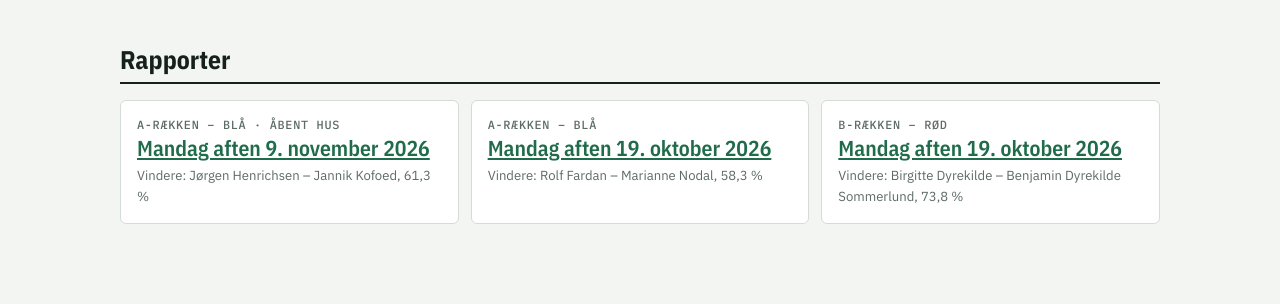
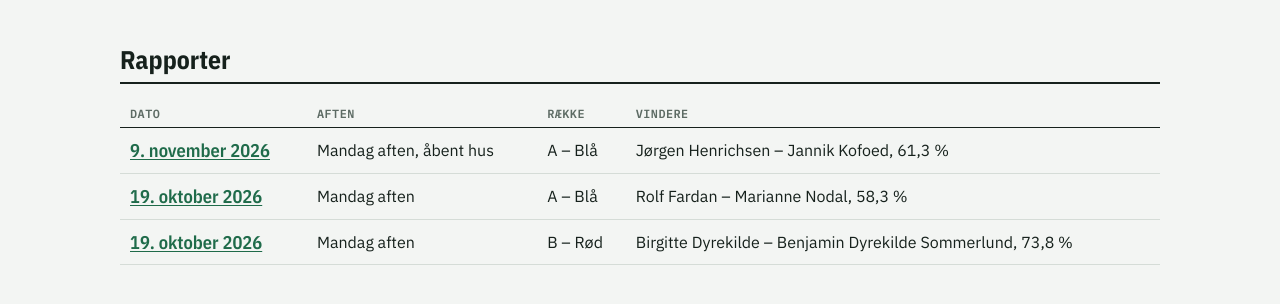
Before and after one commit to debois/gbk, a plain HTML site: page index.html in a window 1280 px wide. Shown: the part 172-476 px from the top of the page. Drawn offline with nearby package versions, Linux system fonts and the light colour scheme.

Commit message:
feat: list reports in a table on the front page

```diff
--- a/index.html
+++ b/index.html
@@ -88,7 +88,7 @@ footer{color:var(--muted);font-size:.85rem;border-top:1px solid var(--line);padd
 .src{font-size:.82rem;color:var(--muted)}
 .hl{font:400 .82rem var(--f-body);margin-left:8px}
 tr.hi td{background:var(--felt-soft)}
-.match .vs{font-size:1.35rem;line-height:1.2}
+.reports{font-size:1rem}.reports td{padding:10px}.reports .date{font:600 1.15rem var(--f-head);white-space:nowrap}
 </style>
 <div class="wrap">
 <header class="top">
@@ -97,12 +97,12 @@ tr.hi td{background:var(--felt-soft)}
 <p class="lede">Udvalgte spil og resultater fra klubaftener.</p>
 </header>
 <section><h2>Rapporter</h2>
-<div class="matches">
-<!-- Ny rapport: kopier en .match-blok, og sæt den øverst. -->
-<div class="match"><p class="eyebrow">A-rækken – BLÅ · åbent hus</p><p class="vs"><a href="2026-11-09-a-raekken-blaa.html">Mandag aften 9. november 2026</a></p><p class="src">Vindere: Jørgen Henrichsen – Jannik Kofoed, 61,3 %</p></div>
-<div class="match"><p class="eyebrow">A-rækken – BLÅ</p><p class="vs"><a href="2026-10-19-a-raekken-blaa.html">Mandag aften 19. oktober 2026</a></p><p class="src">Vindere: Rolf Fardan – Marianne Nodal, 58,3 %</p></div>
-<div class="match"><p class="eyebrow">B-rækken – RØD</p><p class="vs"><a href="2026-10-19-b-raekken-roed.html">Mandag aften 19. oktober 2026</a></p><p class="src">Vindere: Birgitte Dyrekilde – Benjamin Dyrekilde Sommerlund, 73,8 %</p></div>
-</div>
+<div class="tw"><table class="reports"><thead><tr><th>Dato</th><th>Aften</th><th>Række</th><th>Vindere</th></tr></thead><tbody>
+<!-- Ny rapport: kopier en række; nyeste øverst. -->
+<tr><td class="date"><a href="2026-11-09-a-raekken-blaa.html">9. november 2026</a></td><td>Mandag aften, åbent hus</td><td>A – Blå</td><td>Jørgen Henrichsen – Jannik Kofoed, 61,3 %</td></tr>
+<tr><td class="date"><a href="2026-10-19-a-raekken-blaa.html">19. oktober 2026</a></td><td>Mandag aften</td><td>A – Blå</td><td>Rolf Fardan – Marianne Nodal, 58,3 %</td></tr>
+<tr><td class="date"><a href="2026-10-19-b-raekken-roed.html">19. oktober 2026</a></td><td>Mandag aften</td><td>B – Rød</td><td>Birgitte Dyrekilde – Benjamin Dyrekilde Sommerlund, 73,8 %</td></tr>
+</tbody></table></div>
 </section>
 </div>
 </html>
```
Also changed, not shown: 1 other file.
